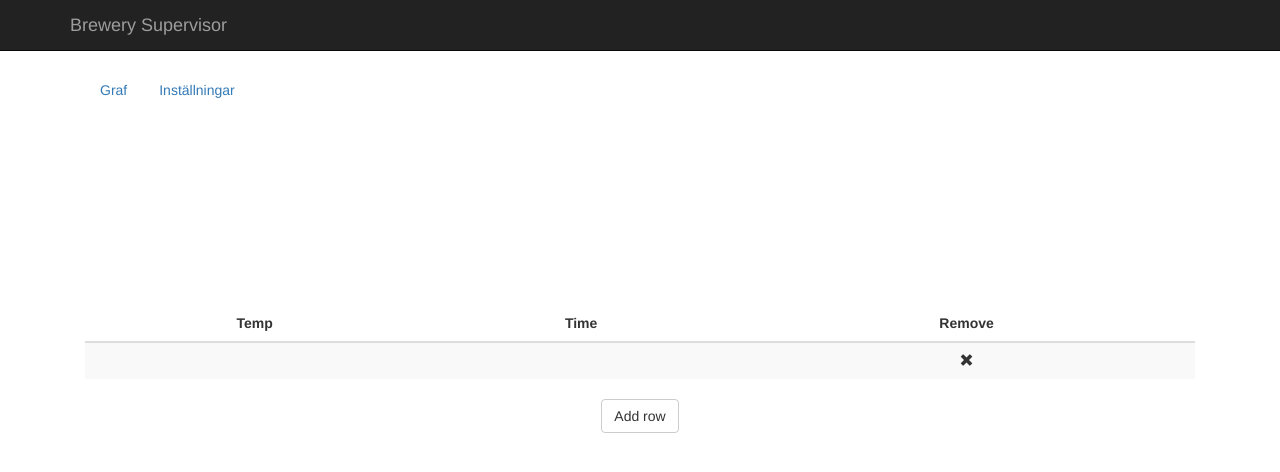
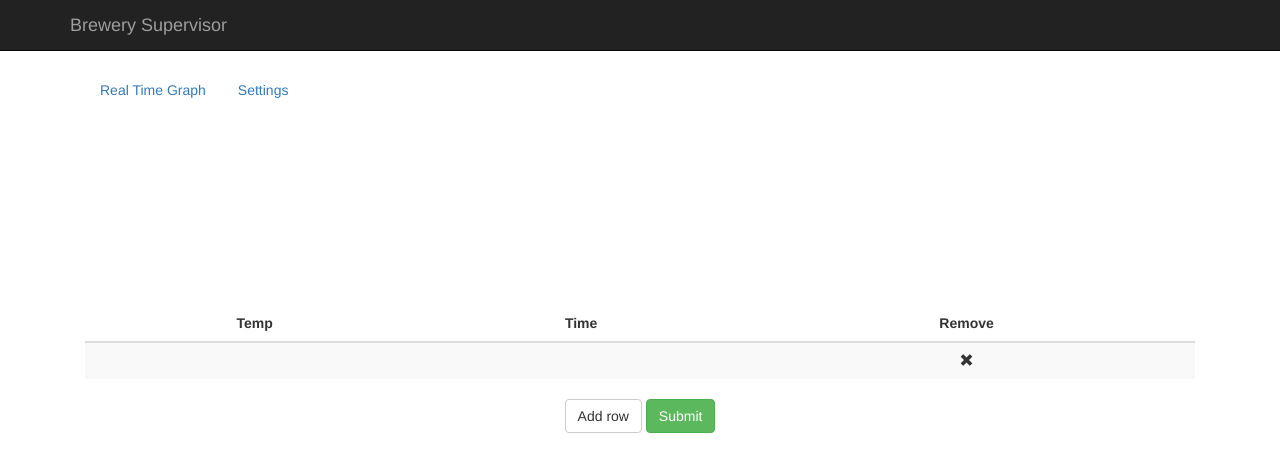
Before and after one commit to Victor-Jansson/brewery, a plain HTML site: page index.html in a window 1280 px wide. Drawn offline with nearby package versions, Linux system fonts and the light colour scheme.

```diff
--- a/index.html
+++ b/index.html
@@ -32,10 +32,10 @@
       <div class="starter-template">
 				<ul class="nav nav-pills">
 					<li role="presentation" data-bind="css: {active: activePage() === 1}, click: function() {setActivePage(1)}">
-						<a href="#">Graf</a>
+						<a href="#">Real Time Graph</a>
 					</li>
 					<li role="presentation" data-bind="css: {active: activePage() === 2}, click: function() {setActivePage(2)}">
-						<a href="#">Inställningar</a>
+						<a href="#">Settings</a>
 					</li>
 				</ul>
 
@@ -62,6 +62,7 @@
 	  				</tbody>
 					</table>
 					<button type="button" class="btn btn-default" data-bind="click: modal.askForTemp">Add row</button>
+					<button type="button" class="btn btn-success" data-bind="click: modal.askForTemp">Submit</button>
 
 					<!-- Modal -->
 					<div class="modal" id="tempAndTimeModal" tabindex="-1" role="dialog" aria-labelledby="myModalLabel" aria-hidden="true">
```
